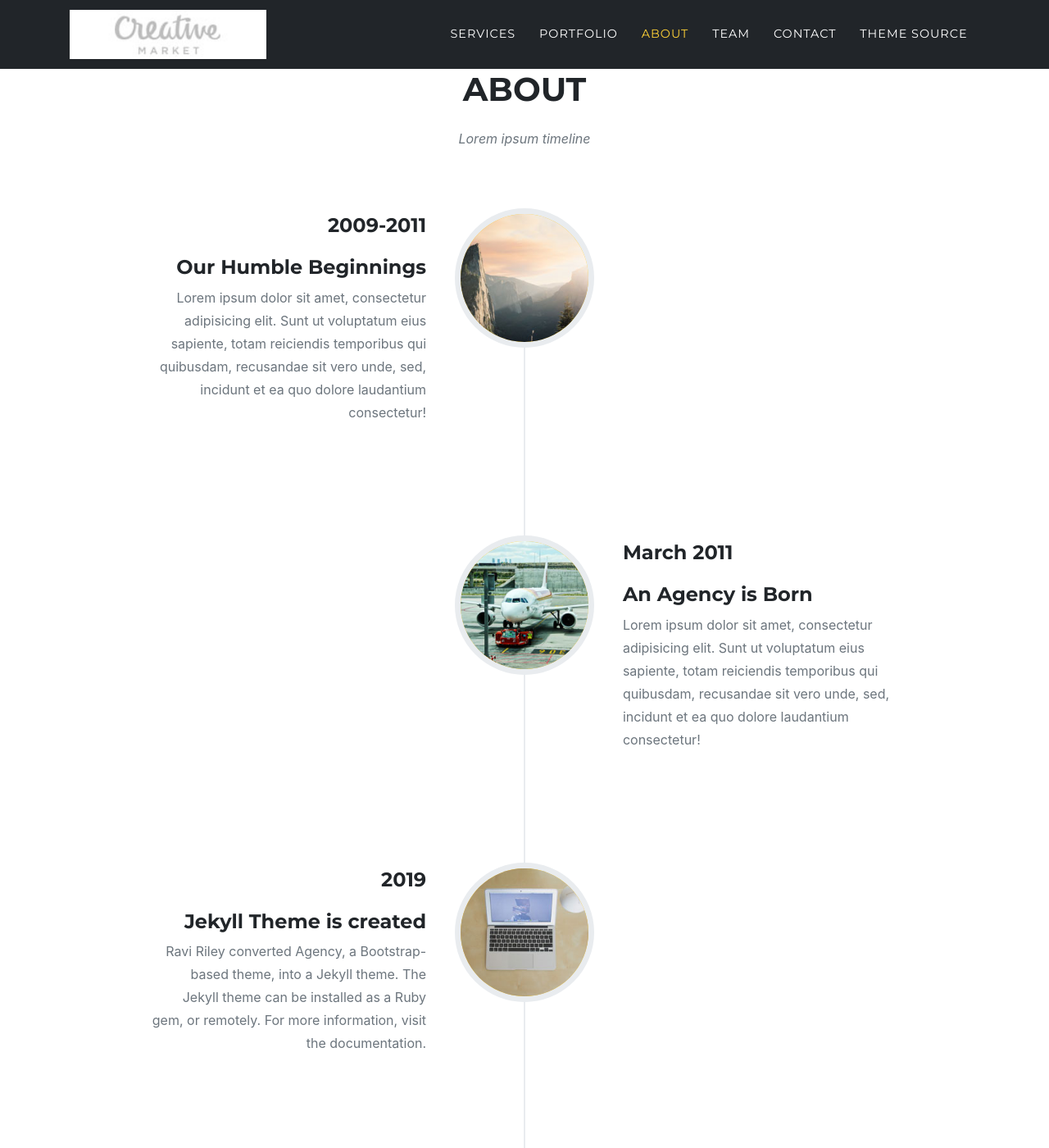
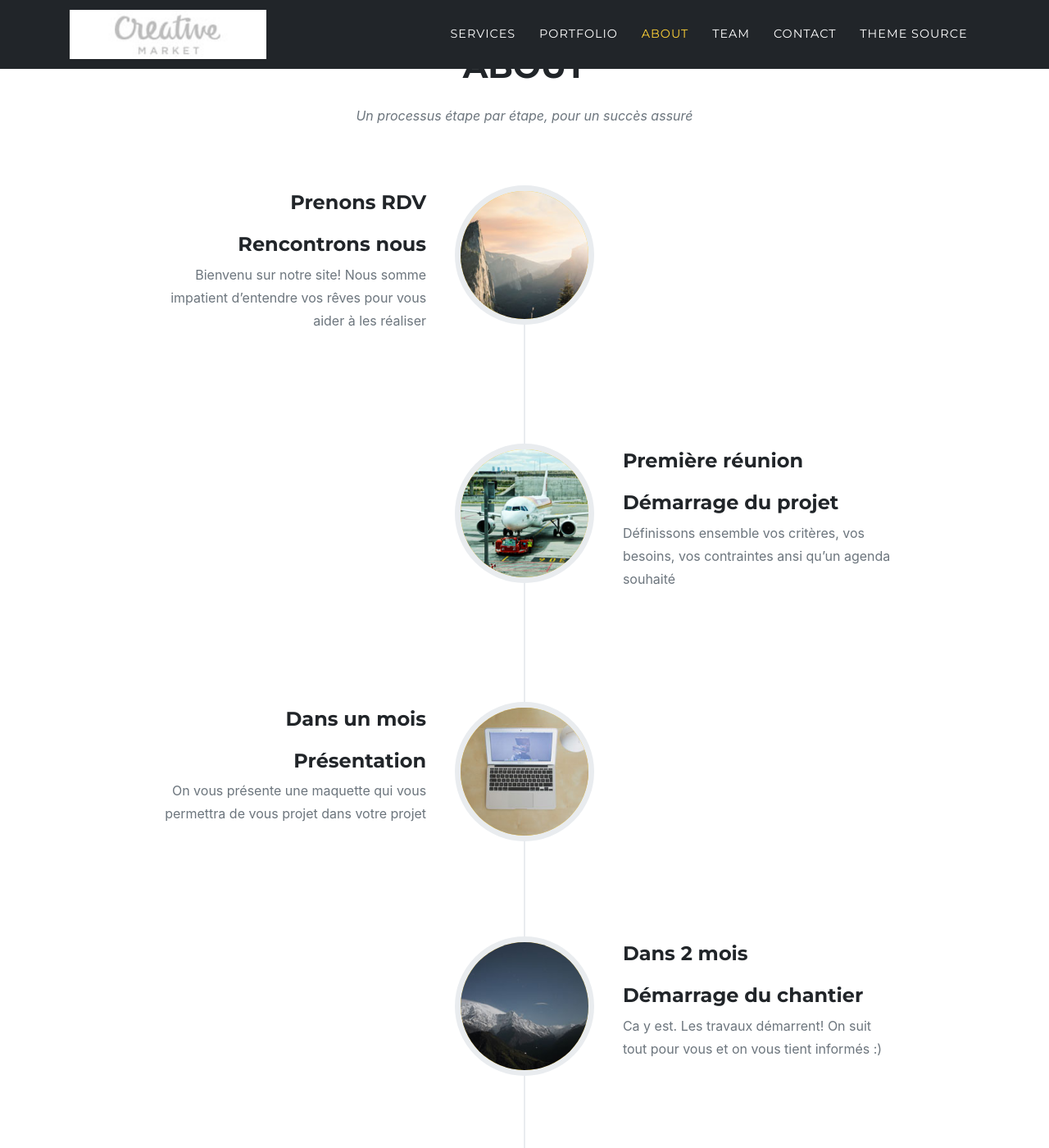
Before and after one commit to mabh-architecture/mabh-architecture.github.io, a Jekyll site: the page built from index.md, in a window 1280 px wide and 1400 px high, scrolled down 2346 px. Shown: the whole window at 82% size. Built offline with Jekyll 4.4.1, drawn with Linux system fonts in a browser that asks for light colours; some web fonts are replaced; some of the changed text lies outside the part shown.

Commit message:
Update sitetext.yml

```diff
--- a/_data/sitetext.yml
+++ b/_data/sitetext.yml
@@ -6,17 +6,17 @@ header:
 
 services:
     title: "Services"
-    text: "Lorem ipsum"
+    text: "Nous vous accompagnons dans vos projets"
     section: services
     list:
-      - title: "E-Commerce"
-        desc: "Lorem ipsum dolor sit amet, consectetur adipisicing elit. Minima maxime quam architecto quo inventore harum ex magni, dicta impedit."
+      - title: "Conception"
+        desc: "Avec nos workshops d'idéation, et nos conception numérique, visualisez votre projet avant de le réaliser"
         icon: fas fa-shopping-cart #find more at https://fontawesome.com/icons
-      - title: "Responsive Design"
-        desc: "Lorem ipsum dolor sit amet, consectetur adipisicing elit. Minima maxime quam architecto quo inventore harum ex magni, dicta impedit."
+      - title: "Architecture"
+        desc: "Une experience forte en architecture d'intérieur et d'extérieur à votre disposition"
         icon: fas fa-laptop
-      - title: "[Markdown](https://en.wikipedia.org/wiki/Markdown)"
-        desc: "Your description here, full **Markdown** support"
+      - title: "Réalisation"
+        desc: "Nous mettons en vie vos projets, clé en main, et en nous occupons de tous"
         icon: fab fa-markdown
 
 portfolio:
@@ -27,34 +27,34 @@ portfolio:
 
 timeline:
     title: "About"
-    text: "Lorem ipsum timeline"
+    text: "Un processus étape par étape, pour un succès assuré"
     section: timeline
     events:
-      - title: "Our Humble Beginnings"
-        year: "2009-2011"
-        desc: "Lorem ipsum dolor sit amet, consectetur adipisicing elit. Sunt ut voluptatum eius sapiente, totam reiciendis temporibus qui quibusdam, recusandae sit vero unde, sed, incidunt et ea quo dolore laudantium consectetur!"
+      - title: "Rencontrons nous"
+        year: "Prenons RDV"
+        desc: "Bienvenu sur notre site! Nous somme impatient d'entendre vos rêves pour vous aider à les réaliser"
         image: assets/img/timeline/1.jpg
         alt:
         align: left
-      - title: "An Agency is Born"
-        year: "March 2011"
-        desc: "Lorem ipsum dolor sit amet, consectetur adipisicing elit. Sunt ut voluptatum eius sapiente, totam reiciendis temporibus qui quibusdam, recusandae sit vero unde, sed, incidunt et ea quo dolore laudantium consectetur!"
+      - title: "Démarrage du projet"
+        year: "Première réunion"
+        desc: "Définissons ensemble vos critères, vos besoins, vos contraintes ansi qu'un agenda souhaité"
         image: assets/img/timeline/2.jpg
         alt:
         align: right
-      - title: "Jekyll Theme is created"
-        year: "2019"
-        desc: "Ravi Riley converted Agency, a Bootstrap-based theme, into a Jekyll theme. The Jekyll theme can be installed as a Ruby gem, or remotely. For more information, visit the documentation."
+      - title: "Présentation"
+        year: "Dans un mois"
+        desc: "On vous présente une maquette qui vous permettra de vous projet dans votre projet"
         image: assets/img/timeline/3.jpg
         alt: image alt text
         #align: #default is left
-      - title: "Title"
-        year: "2009-2011"
-        desc: "Your description here, **Markdown** is fully supported."
+      - title: "Démarrage du chantier"
+        year: "Dans 2 mois"
+        desc: "Ca y est. Les travaux démarrent! On suit tout pour vous et on vous tient informés :)"
         image: assets/img/timeline/4.jpg
         alt:
         align: right
-    end: "Be Part <br> of Our <br> Story!"
+    end: "Livraison de <br> votre <br> projet!"
 
 about:
     title: "About Us"
@@ -80,13 +80,13 @@ clients:
         logo: assets/img/clients/creative-market.jpg
 
 team:
-    title: "OUR AMAZING TEAM"
-    text: "Lorem ipsum dolor sit amet consectetur."
-    subtext: Lorem ipsum dolor sit amet, consectetur adipisicing elit. Aut eaque, laboriosam veritatis, quos non quis ad perspiciatis, totam corporis ea, alias ut unde. **Markdown** supported.
+    title: "Notre équipe de choc"
+    text: "Une expertise multidisciplinaire."
+    subtext: Notre équipe a plusieurs disaine d'année d'expérience. Nous sommes des pationnés de design et d'architecture. Nous serons ravis de vous aider à réaliser vos projets.
     section: team
     people:
-      - name: "Kay Garland"
-        role: "Lead Designer"
+      - name: "Mohammed"
+        role: "Architecte"
         image: assets/img/team/500x500.jpg
         social:
           - url: https://twitter.com
@@ -95,8 +95,8 @@ team:
             icon: fab fa-facebook-f
           - url: https://linkedin.com
             icon: fab fa-linkedin-in
-      - name: "Larry Parker"
-        role: "Lead Marketer"
+      - name: "Fadila"
+        role: "Décoratrice d'intérieur"
         image: assets/img/team/2.jpg
         social:
           - url: https://twitter.com
@@ -105,8 +105,8 @@ team:
             icon: fab fa-facebook-f
           - url: https://linkedin.com
             icon: fab fa-linkedin-in
-      - name: "Diana Perterson"
-        role: "Lead Developer"
+      - name: "Manel"
+        role: "Créatrive & Designer"
         image: assets/img/team/500x500.jpg
         social:
           - url: https://twitter.com
@@ -117,8 +117,8 @@ team:
             icon: fab fa-linkedin-in
 
 contact:
-    title: "Contact Us"
-    text: "Lorem ipsum or call 123456789"
+    title: "Contact nous"
+    text: "Votre agence à Paris et Montgeron"
     section: contact
 
 footer:
```
